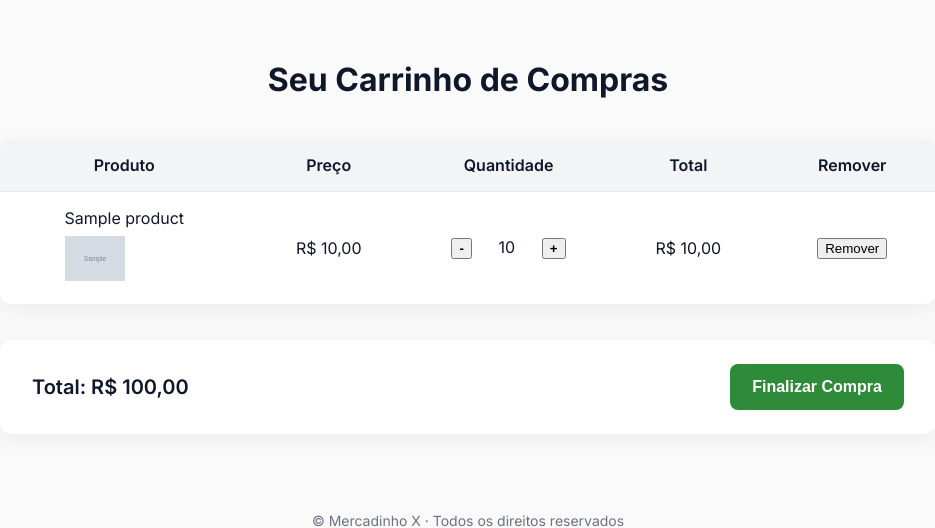
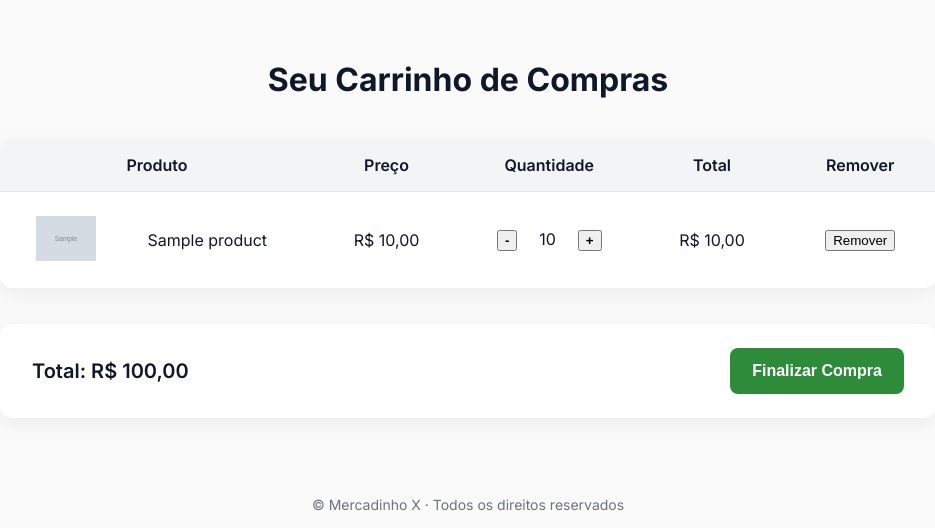
Before and after one commit to carlosEduardo704/market, a Django app: template cart/templates/cart_list.html in a window 1280 px wide. Shown: the part 60-588 px from the top of the page, without its empty margins (172-1107 px from the left). Run offline with Django 5.2, Linux system fonts and the light colour scheme; tables that the repository leaves empty hold one stand-in row (values such as "Sample post"); the template is opened without the code that fills it: values that come from a table or form of the project are taken from there, most other values are stand-ins (such as "Sample title", 1, 10 or a date in 2020); grey boxes marked "Sample" are stand-in pictures.

Commit message:
fix width from product name

```diff
--- a/cart/templates/cart_list.html
+++ b/cart/templates/cart_list.html
@@ -128,9 +128,13 @@
         {% for item in itens %}
           <tr>
             <td>
-              <div style="display: grid; justify-content: center;">
-                {{ item.product.name }}
-                <img src="{{item.product.photo.url}}" alt="{{item.name}}">
+              <div style="display: flex; flex-direction: row; align-items: center; justify-content: space-around">
+                <div>
+                  <img src="{{item.product.photo.url}}" alt="{{item.name}}">
+                </div>
+                <div style="width: 50%;">
+                  {{ item.product.name }}
+                </div>
               </div>
             </td>
             <td>R$ {{ item.product.price|floatformat:2 }}</td>
```
